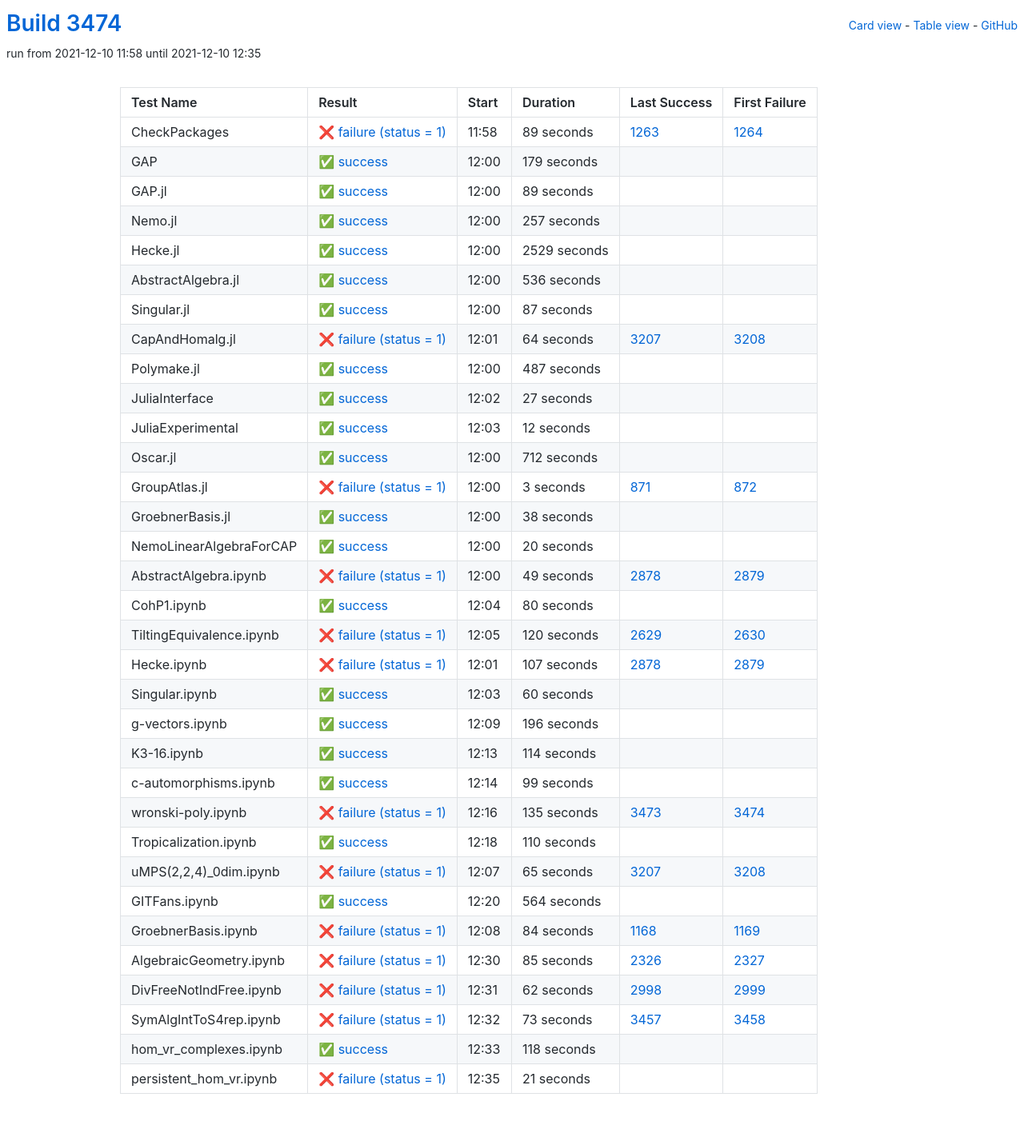
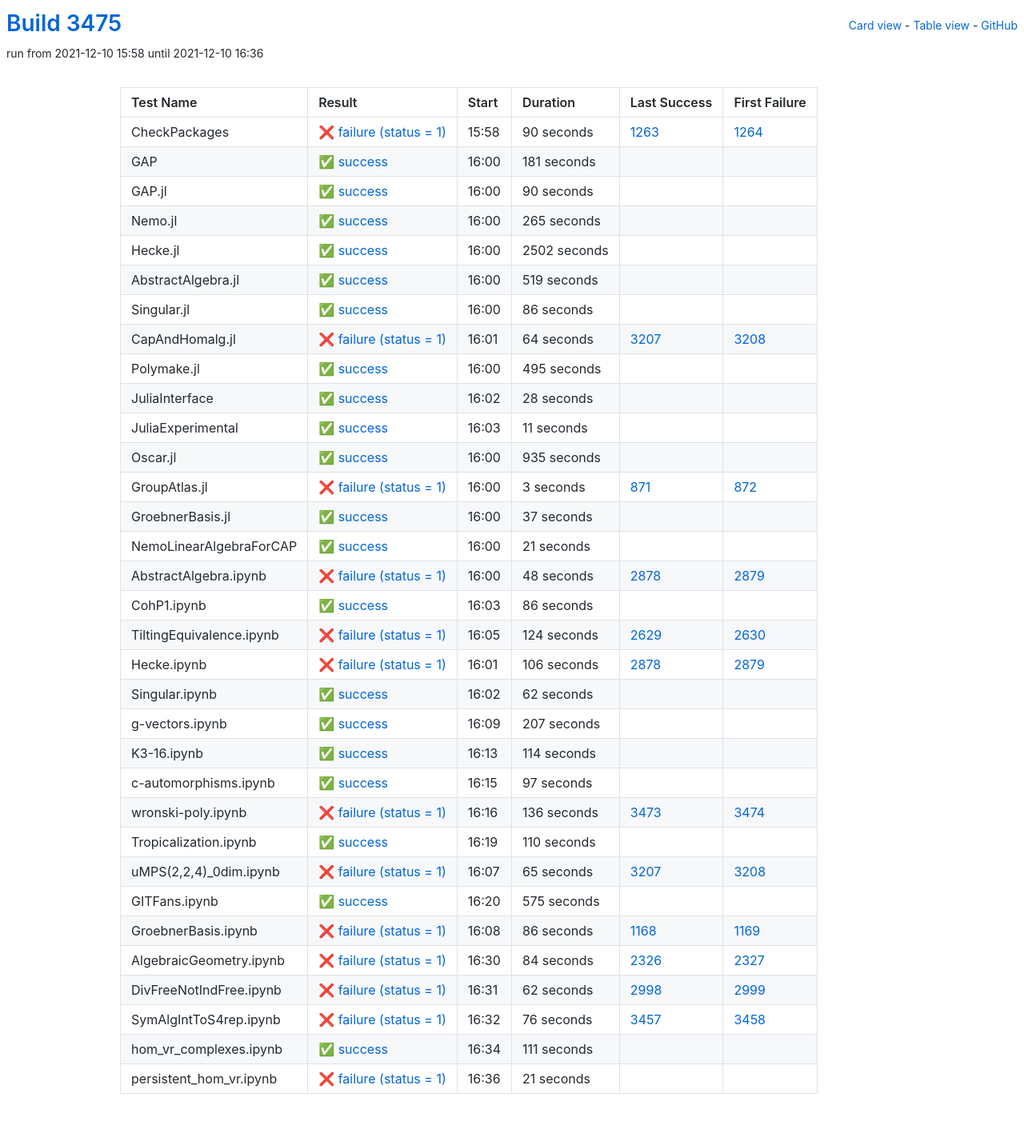
Before and after one commit to oscar-system/oscar-ci-status-stable, a Jekyll site: the page built from table.html, in a window 1280 px wide. Shown: the whole page at 80% size. Built offline with Jekyll 4.4.1, drawn with Linux system fonts in a browser that asks for light colours.

Commit message:
Build #3475

```diff
--- a/_data/ci.yml
+++ b/_data/ci.yml
@@ -1,6 +1,6 @@
 ---
-build: 3474
-build_url: https://oscarci.mathematik.uni-kl.de/job/oscar-stable/3474/
+build: 3475
+build_url: https://oscarci.mathematik.uni-kl.de/job/oscar-stable/3475/
 job: oscar-stable
 organization: oscar-system
 repo: oscar-ci-status-stable
@@ -8,92 +8,92 @@ repourl: https://github.com/oscar-system/oscar-ci-status-stable
 tests:
 - name: CheckPackages
   id: checkpackages
-  log: https://oscarci.mathematik.uni-kl.de/job/oscar-stable/3474/artifact/logs/build-3474/CheckPackages.log
-  start: 2021-12-10 11:58
+  log: https://oscarci.mathematik.uni-kl.de/job/oscar-stable/3475/artifact/logs/build-3475/CheckPackages.log
+  start: 2021-12-10 15:58
   success: false
   exitcode: 1
   status: failure
-  duration: 89
+  duration: 90
   last_success: 1263
   last_success_url: https://oscarci.mathematik.uni-kl.de/job/oscar-stable/1263/
   first_failure: 1264
   first_failure_url: https://oscarci.mathematik.uni-kl.de/job/oscar-stable/1264/
 - name: GAP
   id: gap
-  log: https://oscarci.mathematik.uni-kl.de/job/oscar-stable/3474/artifact/logs/build-3474/GAP.log
-  start: 2021-12-10 12:00
+  log: https://oscarci.mathematik.uni-kl.de/job/oscar-stable/3475/artifact/logs/build-3475/GAP.log
+  start: 2021-12-10 16:00
   success: true
   exitcode: 0
   status: success
-  duration: 179
+  duration: 181
   last_success: false
   last_success_url:
   first_failure: false
   first_failure_url:
 - name: GAP.jl
   id: gap-jl
-  log: https://oscarci.mathematik.uni-kl.de/job/oscar-stable/3474/artifact/logs/build-3474/GAP.jl.log
-  start: 2021-12-10 12:00
+  log: https://oscarci.mathematik.uni-kl.de/job/oscar-stable/3475/artifact/logs/build-3475/GAP.jl.log
+  start: 2021-12-10 16:00
   success: true
   exitcode: 0
   status: success
-  duration: 89
+  duration: 90
   last_success: false
   last_success_url:
   first_failure: false
   first_failure_url:
 - name: Nemo.jl
   id: nemo-jl
-  log: https://oscarci.mathematik.uni-kl.de/job/oscar-stable/3474/artifact/logs/build-3474/Nemo.jl.log
-  start: 2021-12-10 12:00
+  log: https://oscarci.mathematik.uni-kl.de/job/oscar-stable/3475/artifact/logs/build-3475/Nemo.jl.log
+  start: 2021-12-10 16:00
   success: true
   exitcode: 0
   status: success
-  duration: 257
+  duration: 265
   last_success: false
   last_success_url:
   first_failure: false
   first_failure_url:
 - name: Hecke.jl
   id: hecke-jl
-  log: https://oscarci.mathematik.uni-kl.de/job/oscar-stable/3474/artifact/logs/build-3474/Hecke.jl.log
-  start: 2021-12-10 12:00
+  log: https://oscarci.mathematik.uni-kl.de/job/oscar-stable/3475/artifact/logs/build-3475/Hecke.jl.log
+  start: 2021-12-10 16:00
   success: true
   exitcode: 0
   status: success
-  duration: 2529
+  duration: 2502
   last_success: false
   last_success_url:
   first_failure: false
   first_failure_url:
 - name: AbstractAlgebra.jl
   id: abstractalgebra-jl
-  log: https://oscarci.mathematik.uni-kl.de/job/oscar-stable/3474/artifact/logs/build-3474/AbstractAlgebra.jl.log
-  start: 2021-12-10 12:00
+  log: https://oscarci.mathematik.uni-kl.de/job/oscar-stable/3475/artifact/logs/build-3475/AbstractAlgebra.jl.log
+  start: 2021-12-10 16:00
   success: true
   exitcode: 0
   status: success
-  duration: 536
+  duration: 519
   last_success: false
   last_success_url:
   first_failure: false
   first_failure_url:
 - name: Singular.jl
   id: singular-jl
-  log: https://oscarci.mathematik.uni-kl.de/job/oscar-stable/3474/artifact/logs/build-3474/Singular.jl.log
-  start: 2021-12-10 12:00
+  log: https://oscarci.mathematik.uni-kl.de/job/oscar-stable/3475/artifact/logs/build-3475/Singular.jl.log
+  start: 2021-12-10 16:00
   success: true
   exitcode: 0
   status: success
-  duration: 87
+  duration: 86
   last_success: false
   last_success_url:
   first_failure: false
   first_failure_url:
 - name: CapAndHomalg.jl
   id: capandhomalg-jl
-  log: https://oscarci.mathematik.uni-kl.de/job/oscar-stable/3474/artifact/logs/build-3474/CapAndHomalg.jl.log
-  start: 2021-12-10 12:01
+  log: https://oscarci.mathematik.uni-kl.de/job/oscar-stable/3475/artifact/logs/build-3475/CapAndHomalg.jl.log
+  start: 2021-12-10 16:01
   success: false
   exitcode: 1
   status: failure
@@ -104,56 +104,56 @@ tests:
   first_failure_url: https://oscarci.mathematik.uni-kl.de/job/oscar-stable/3208/
 - name: Polymake.jl
   id: polymake-jl
-  log: https://oscarci.mathematik.uni-kl.de/job/oscar-stable/3474/artifact/logs/build-3474/Polymake.jl.log
-  start: 2021-12-10 12:00
+  log: https://oscarci.mathematik.uni-kl.de/job/oscar-stable/3475/artifact/logs/build-3475/Polymake.jl.log
+  start: 2021-12-10 16:00
   success: true
   exitcode: 0
   status: success
-  duration: 487
+  duration: 495
   last_success: false
   last_success_url:
   first_failure: false
   first_failure_url:
 - name: JuliaInterface
   id: juliainterface
-  log: https://oscarci.mathematik.uni-kl.de/job/oscar-stable/3474/artifact/logs/build-3474/JuliaInterface.log
-  start: 2021-12-10 12:02
+  log: https://oscarci.mathematik.uni-kl.de/job/oscar-stable/3475/artifact/logs/build-3475/JuliaInterface.log
+  start: 2021-12-10 16:02
   success: true
   exitcode: 0
   status: success
-  duration: 27
+  duration: 28
   last_success: false
   last_success_url:
   first_failure: false
   first_failure_url:
 - name: JuliaExperimental
   id: juliaexperimental
-  log: https://oscarci.mathematik.uni-kl.de/job/oscar-stable/3474/artifact/logs/build-3474/JuliaExperimental.log
-  start: 2021-12-10 12:03
+  log: https://oscarci.mathematik.uni-kl.de/job/oscar-stable/3475/artifact/logs/build-3475/JuliaExperimental.log
+  start: 2021-12-10 16:03
   success: true
   exitcode: 0
   status: success
-  duration: 12
+  duration: 11
   last_success: false
   last_success_url:
   first_failure: false
   first_failure_url:
 - name: Oscar.jl
   id: oscar-jl
-  log: https://oscarci.mathematik.uni-kl.de/job/oscar-stable/3474/artifact/logs/build-3474/Oscar.jl.log
-  start: 2021-12-10 12:00
+  log: https://oscarci.mathematik.uni-kl.de/job/oscar-stable/3475/artifact/logs/build-3475/Oscar.jl.log
+  start: 2021-12-10 16:00
   success: true
   exitcode: 0
   status: success
-  duration: 712
+  duration: 935
   last_success: false
   last_success_url:
   first_failure: false
   first_failure_url:
 - name: GroupAtlas.jl
   id: groupatlas-jl
-  log: https://oscarci.mathematik.uni-kl.de/job/oscar-stable/3474/artifact/logs/build-3474/GroupAtlas.jl.log
-  start: 2021-12-10 12:00
+  log: https://oscarci.mathematik.uni-kl.de/job/oscar-stable/3475/artifact/logs/build-3475/GroupAtlas.jl.log
+  start: 2021-12-10 16:00
   success: false
   exitcode: 1
   status: failure
@@ -164,104 +164,104 @@ tests:
   first_failure_url: https://oscarci.mathematik.uni-kl.de/job/oscar-stable/872/
 - name: GroebnerBasis.jl
   id: groebnerbasis-jl
-  log: https://oscarci.mathematik.uni-kl.de/job/oscar-stable/3474/artifact/logs/build-3474/GroebnerBasis.jl.log
-  start: 2021-12-10 12:00
+  log: https://oscarci.mathematik.uni-kl.de/job/oscar-stable/3475/artifact/logs/build-3475/GroebnerBasis.jl.log
+  start: 2021-12-10 16:00
   success: true
   exitcode: 0
   status: success
-  duration: 38
+  duration: 37
   last_success: false
   last_success_url:
   first_failure: false
   first_failure_url:
 - name: NemoLinearAlgebraForCAP
   id: nemolinearalgebraforcap
-  log: https://oscarci.mathematik.uni-kl.de/job/oscar-stable/3474/artifact/logs/build-3474/NemoLinearAlgebraForCAP.log
-  start: 2021-12-10 12:00
+  log: https://oscarci.mathematik.uni-kl.de/job/oscar-stable/3475/artifact/logs/build-3475/NemoLinearAlgebraForCAP.log
+  start: 2021-12-10 16:00
   success: true
   exitcode: 0
   status: success
-  duration: 20
+  duration: 21
   last_success: false
   last_success_url:
   first_failure: false
   first_failure_url:
 - name: AbstractAlgebra.ipynb
   id: abstractalgebra-ipynb
-  log: https://oscarci.mathematik.uni-kl.de/job/oscar-stable/3474/artifact/logs/build-3474/AbstractAlgebra.ipynb.log
-  start: 2021-12-10 12:00
+  log: https://oscarci.mathematik.uni-kl.de/job/oscar-stable/3475/artifact/logs/build-3475/AbstractAlgebra.ipynb.log
+  start: 2021-12-10 16:00
   success: false
   exitcode: 1
   status: failure
-  duration: 49
+  duration: 48
   last_success: 2878
   last_success_url: https://oscarci.mathematik.uni-kl.de/job/oscar-stable/2878/
   first_failure: 2879
   first_failure_url: https://oscarci.mathematik.uni-kl.de/job/oscar-stable/2879/
 - name: CohP1.ipynb
   id: cohp1-ipynb
-  log: https://oscarci.mathematik.uni-kl.de/job/oscar-stable/3474/artifact/logs/build-3474/CohP1.ipynb.log
-  start: 2021-12-10 12:04
+  log: https://oscarci.mathematik.uni-kl.de/job/oscar-stable/3475/artifact/logs/build-3475/CohP1.ipynb.log
+  start: 2021-12-10 16:03
   success: true
   exitcode: 0
   status: success
-  duration: 80
+  duration: 86
   last_success: false
   last_success_url:
   first_failure: false
   first_failure_url:
 - name: TiltingEquivalence.ipynb
   id: tiltingequivalence-ipynb
-  log: https://oscarci.mathematik.uni-kl.de/job/oscar-stable/3474/artifact/logs/build-3474/TiltingEquivalence.ipynb.log
-  start: 2021-12-10 12:05
+  log: https://oscarci.mathematik.uni-kl.de/job/oscar-stable/3475/artifact/logs/build-3475/TiltingEquivalence.ipynb.log
+  start: 2021-12-10 16:05
   success: false
   exitcode: 1
   status: failure
-  duration: 120
+  duration: 124
   last_success: 2629
   last_success_url: https://oscarci.mathematik.uni-kl.de/job/oscar-stable/2629/
   first_failure: 2630
   first_failure_url: https://oscarci.mathematik.uni-kl.de/job/oscar-stable/2630/
 - name: Hecke.ipynb
   id: hecke-ipynb
-  log: https://oscarci.mathematik.uni-kl.de/job/oscar-stable/3474/artifact/logs/build-3474/Hecke.ipynb.log
-  start: 2021-12-10 12:01
+  log: https://oscarci.mathematik.uni-kl.de/job/oscar-stable/3475/artifact/logs/build-3475/Hecke.ipynb.log
+  start: 2021-12-10 16:01
   success: false
   exitcode: 1
   status: failure
-  duration: 107
+  duration: 106
   last_success: 2878
   last_success_url: https://oscarci.mathematik.uni-kl.de/job/oscar-stable/2878/
   first_failure: 2879
   first_failure_url: https://oscarci.mathematik.uni-kl.de/job/oscar-stable/2879/
 - name: Singular.ipynb
   id: singular-ipynb
-  log: https://oscarci.mathematik.uni-kl.de/job/oscar-stable/3474/artifact/logs/build-3474/Singular.ipynb.log
-  start: 2021-12-10 12:03
+  log: https://oscarci.mathematik.uni-kl.de/job/oscar-stable/3475/artifact/logs/build-3475/Singular.ipynb.log
+  start: 2021-12-10 16:02
   success: true
   exitcode: 0
   status: success
-  duration: 60
+  duration: 62
   last_success: false
   last_success_url:
   first_failure: false
   first_failure_url:
 - name: g-vectors.ipynb
   id: g-vectors-ipynb
-  log: https://oscarci.mathematik.uni-kl.de/job/oscar-stable/3474/artifact/logs/build-3474/g-vectors.ipynb.log
-  start: 2021-12-10 12:09
+  log: https://oscarci.mathematik.uni-kl.de/job/oscar-stable/3475/artifact/logs/build-3475/g-vectors.ipynb.log
+  start: 2021-12-10 16:09
   success: true
   exitcode: 0
   status: success
-  duration: 196
+  duration: 207
   last_success: false
   last_success_url:
   first_failure: false
   first_failure_url:
 - name: K3-16.ipynb
   id: k3-16-ipynb
-  log: https://oscarci.mathematik.uni-kl.de/job/oscar-stable/3474/artifact/logs/build-3474/K3-16.ipynb.log
-  start: 2021-12-10 12:13
+  log: https://oscarci.mathematik.uni-kl.de/job/oscar-stable/3475/artifact/logs/build-3475/K3-16.ipynb.log
+  start: 2021-12-10 16:13
   success: true
   exitcode: 0
   status: success
@@ -272,32 +272,32 @@ tests:
   first_failure_url:
 - name: c-automorphisms.ipynb
   id: c-automorphisms-ipynb
-  log: https://oscarci.mathematik.uni-kl.de/job/oscar-stable/3474/artifact/logs/build-3474/c-automorphisms.ipynb.log
-  start: 2021-12-10 12:14
+  log: https://oscarci.mathematik.uni-kl.de/job/oscar-stable/3475/artifact/logs/build-3475/c-automorphisms.ipynb.log
+  start: 2021-12-10 16:15
   success: true
   exitcode: 0
   status: success
-  duration: 99
+  duration: 97
   last_success: false
   last_success_url:
   first_failure: false
   first_failure_url:
 - name: wronski-poly.ipynb
   id: wronski-poly-ipynb
-  log: https://oscarci.mathematik.uni-kl.de/job/oscar-stable/3474/artifact/logs/build-3474/wronski-poly.ipynb.log
-  start: 2021-12-10 12:16
+  log: https://oscarci.mathematik.uni-kl.de/job/oscar-stable/3475/artifact/logs/build-3475/wronski-poly.ipynb.log
+  start: 2021-12-10 16:16
   success: false
   exitcode: 1
   status: failure
-  duration: 135
+  duration: 136
   last_success: 3473
   last_success_url: https://oscarci.mathematik.uni-kl.de/job/oscar-stable/3473/
   first_failure: 3474
   first_failure_url: https://oscarci.mathematik.uni-kl.de/job/oscar-stable/3474/
 - name: Tropicalization.ipynb
   id: tropicalization-ipynb
-  log: https://oscarci.mathematik.uni-kl.de/job/oscar-stable/3474/artifact/logs/build-3474/Tropicalization.ipynb.log
-  start: 2021-12-10 12:18
+  log: https://oscarci.mathematik.uni-kl.de/job/oscar-stable/3475/artifact/logs/build-3475/Tropicalization.ipynb.log
+  start: 2021-12-10 16:19
   success: true
   exitcode: 0
   status: success
@@ -308,8 +308,8 @@ tests:
   first_failure_url:
 - name: uMPS(2,2,4)_0dim.ipynb
   id: umps-2-2-4-0dim-ipynb
-  log: https://oscarci.mathematik.uni-kl.de/job/oscar-stable/3474/artifact/logs/build-3474/uMPS-2-2-4-_0dim.ipynb.log
-  start: 2021-12-10 12:07
+  log: https://oscarci.mathematik.uni-kl.de/job/oscar-stable/3475/artifact/logs/build-3475/uMPS-2-2-4-_0dim.ipynb.log
+  start: 2021-12-10 16:07
   success: false
   exitcode: 1
   status: failure
@@ -320,44 +320,44 @@ tests:
   first_failure_url: https://oscarci.mathematik.uni-kl.de/job/oscar-stable/3208/
 - name: GITFans.ipynb
   id: gitfans-ipynb
-  log: https://oscarci.mathematik.uni-kl.de/job/oscar-stable/3474/artifact/logs/build-3474/GITFans.ipynb.log
-  start: 2021-12-10 12:20
+  log: https://oscarci.mathematik.uni-kl.de/job/oscar-stable/3475/artifact/logs/build-3475/GITFans.ipynb.log
+  start: 2021-12-10 16:20
   success: true
   exitcode: 0
   status: success
-  duration: 564
+  duration: 575
   last_success: false
   last_success_url:
   first_failure: false
   first_failure_url:
 - name: GroebnerBasis.ipynb
   id: groebnerbasis-ipynb
-  log: https://oscarci.mathematik.uni-kl.de/job/oscar-stable/3474/artifact/logs/build-3474/GroebnerBasis.ipynb.log
-  start: 2021-12-10 12:08
+  log: https://oscarci.mathematik.uni-kl.de/job/oscar-stable/3475/artifact/logs/build-3475/GroebnerBasis.ipynb.log
+  start: 2021-12-10 16:08
   success: false
   exitcode: 1
   status: failure
-  duration: 84
+  duration: 86
   last_success: 1168
   last_success_url: https://oscarci.mathematik.uni-kl.de/job/oscar-stable/1168/
   first_failure: 1169
   first_failure_url: https://oscarci.mathematik.uni-kl.de/job/oscar-stable/1169/
 - name: AlgebraicGeometry.ipynb
   id: algebraicgeometry-ipynb
-  log: https://oscarci.mathematik.uni-kl.de/job/oscar-stable/3474/artifact/logs/build-3474/AlgebraicGeometry.ipynb.log
-  start: 2021-12-10 12:30
+  log: https://oscarci.mathematik.uni-kl.de/job/oscar-stable/3475/artifact/logs/build-3475/AlgebraicGeometry.ipynb.log
+  start: 2021-12-10 16:30
   success: false
   exitcode: 1
   status: failure
-  duration: 85
+  duration: 84
   last_success: 2326
   last_success_url: https://oscarci.mathematik.uni-kl.de/job/oscar-stable/2326/
   first_failure: 2327
   first_failure_url: https://oscarci.mathematik.uni-kl.de/job/oscar-stable/2327/
 - name: DivFreeNotIndFree.ipynb
   id: divfreenotindfree-ipynb
-  log: https://oscarci.mathematik.uni-kl.de/job/oscar-stable/3474/artifact/logs/build-3474/DivFreeNotIndFree.ipynb.log
-  start: 2021-12-10 12:31
+  log: https://oscarci.mathematik.uni-kl.de/job/oscar-stable/3475/artifact/logs/build-3475/DivFreeNotIndFree.ipynb.log
+  start: 2021-12-10 16:31
   success: false
   exitcode: 1
   status: failure
@@ -368,32 +368,32 @@ tests:
   first_failure_url: https://oscarci.mathematik.uni-kl.de/job/oscar-stable/2999/
 - name: SymAlgIntToS4rep.ipynb
   id: symalginttos4rep-ipynb
-  log: https://oscarci.mathematik.uni-kl.de/job/oscar-stable/3474/artifact/logs/build-3474/SymAlgIntToS4rep.ipynb.log
-  start: 2021-12-10 12:32
+  log: https://oscarci.mathematik.uni-kl.de/job/oscar-stable/3475/artifact/logs/build-3475/SymAlgIntToS4rep.ipynb.log
+  start: 2021-12-10 16:32
   success: false
   exitcode: 1
   status: failure
-  duration: 73
+  duration: 76
   last_success: 3457
   last_success_url: https://oscarci.mathematik.uni-kl.de/job/oscar-stable/3457/
   first_failure: 3458
   first_failure_url: https://oscarci.mathematik.uni-kl.de/job/oscar-stable/3458/
 - name: hom_vr_complexes.ipynb
   id: hom-vr-complexes-ipynb
-  log: https://oscarci.mathematik.uni-kl.de/job/oscar-stable/3474/artifact/logs/build-3474/hom_vr_complexes.ipynb.log
-  start: 2021-12-10 12:33
+  log: https://oscarci.mathematik.uni-kl.de/job/oscar-stable/3475/artifact/logs/build-3475/hom_vr_complexes.ipynb.log
+  start: 2021-12-10 16:34
   success: true
   exitcode: 0
   status: success
-  duration: 118
+  duration: 111
   last_success: false
   last_success_url:
   first_failure: false
   first_failure_url:
 - name: persistent_hom_vr.ipynb
   id: persistent-hom-vr-ipynb
-  log: https://oscarci.mathematik.uni-kl.de/job/oscar-stable/3474/artifact/logs/build-3474/persistent_hom_vr.ipynb.log
-  start: 2021-12-10 12:35
+  log: https://oscarci.mathematik.uni-kl.de/job/oscar-stable/3475/artifact/logs/build-3475/persistent_hom_vr.ipynb.log
+  start: 2021-12-10 16:36
   success: false
   exitcode: 1
   status: failure
```
Also changed, not shown: README.md.
